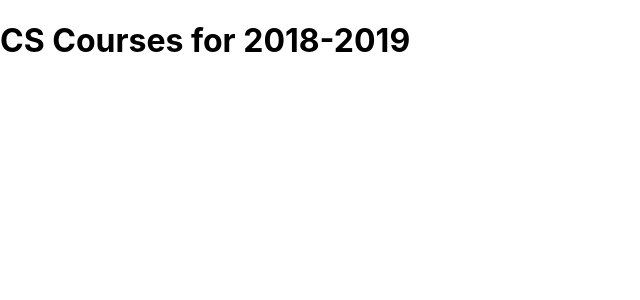
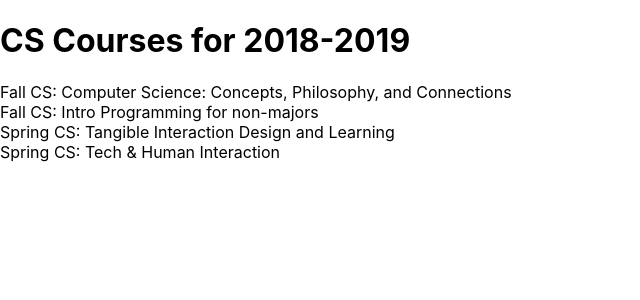
Before and after one commit to AlexRomanenkoNorthwestern/Quick-React, a React (Vite) app: page / in a window 1280 px wide. Shown: the top 300 px of the page, without its empty margins (0-640 px from the left). Built offline with nearby package versions, Linux system fonts and the light colour scheme.

Commit message:
Show_Courses

```diff
--- a/src/App.jsx
+++ b/src/App.jsx
@@ -1,13 +1,41 @@
-//import './App.css';
+import Banner from "./components/Banner";
+import CourseList from "./components/CourseList";
 
 const schedule = {
-  title: "CS Courses for 2018-2019"
+  "title": "CS Courses for 2018-2019",
+  "courses": {
+    "F101" : {
+      "term": "Fall",
+      "number": "101",
+      "meets" : "MWF 11:00-11:50",
+      "title" : "Computer Science: Concepts, Philosophy, and Connections"
+    },
+    "F110" : {
+      "term": "Fall",
+      "number": "110",
+      "meets" : "MWF 10:00-10:50",
+      "title" : "Intro Programming for non-majors"
+    },
+    "S313" : {
+      "term": "Spring",
+      "number": "313",
+      "meets" : "TuTh 15:30-16:50",
+      "title" : "Tangible Interaction Design and Learning"
+    },
+    "S314" : {
+      "term": "Spring",
+      "number": "314",
+      "meets" : "TuTh 9:30-10:50",
+      "title" : "Tech & Human Interaction"
+    }
+  }
 };
 
 const App = () => {
   return (
     <div>
-      <h1>{schedule.title}</h1>
+      <Banner title = {schedule.title}/>
+      <CourseList courses = {schedule.courses}/>
     </div>
   );
 };
--- /dev/null
+++ b/src/components/Banner.jsx
@@ -0,0 +1,7 @@
+const Banner = ({title}) => (
+<div>
+  <h1>{title}</h1>
+</div>
+);
+
+export default Banner;
--- /dev/null
+++ b/src/components/CourseList.jsx
@@ -0,0 +1,13 @@
+const Course = ({course}) => (
+    <text>
+        {course.term}{" CS: "}{course.title}<br/>
+    </text>
+);
+
+const CourseList = ({courses}) => (
+  <div>
+    { Object.entries(courses).map(([id, course]) => <Course key={id} course={course} />) }
+  </div>
+);
+
+export default CourseList;
```
Also changed, not shown: 6 other files (tests, documents, lock files or other folders).
